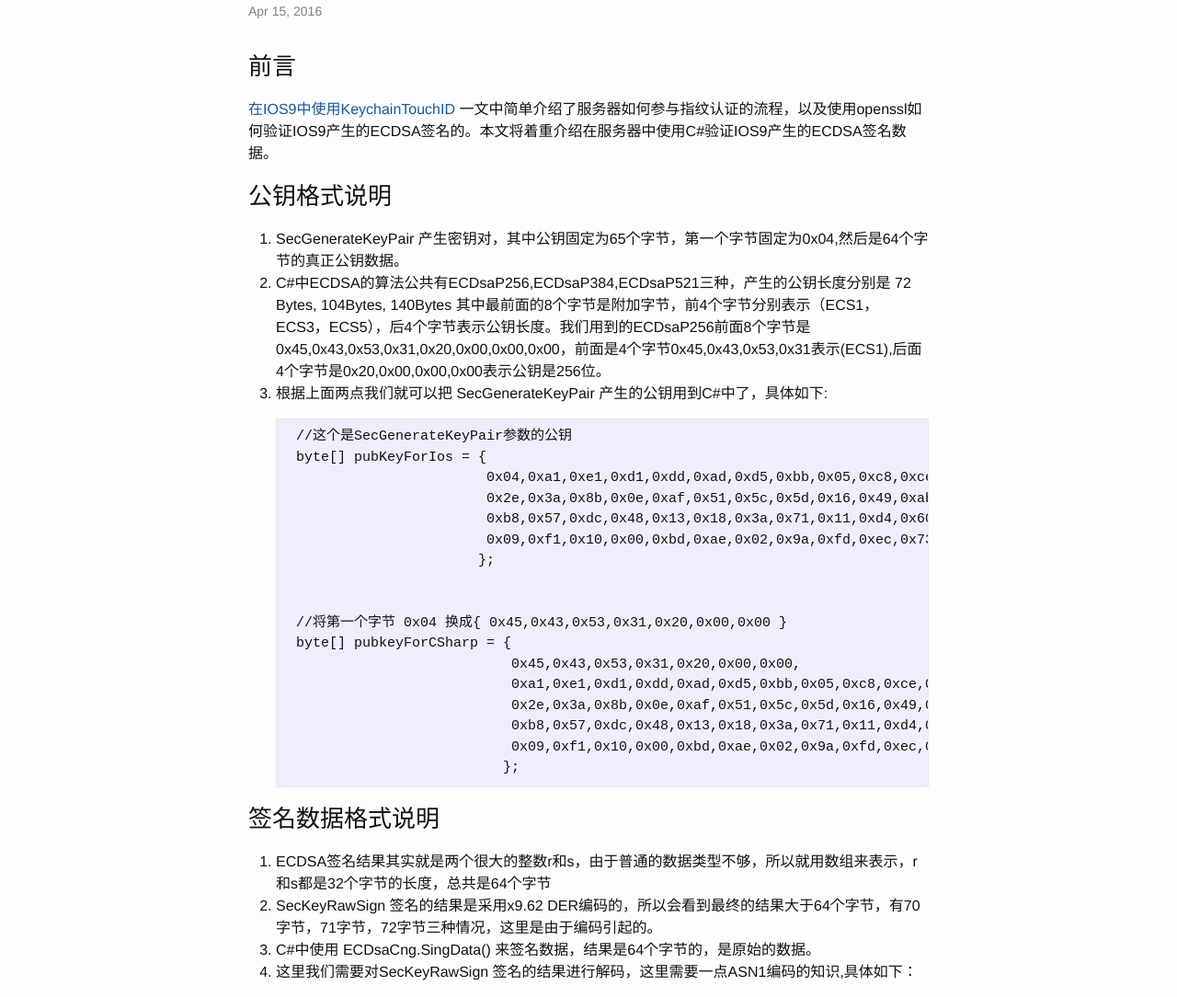
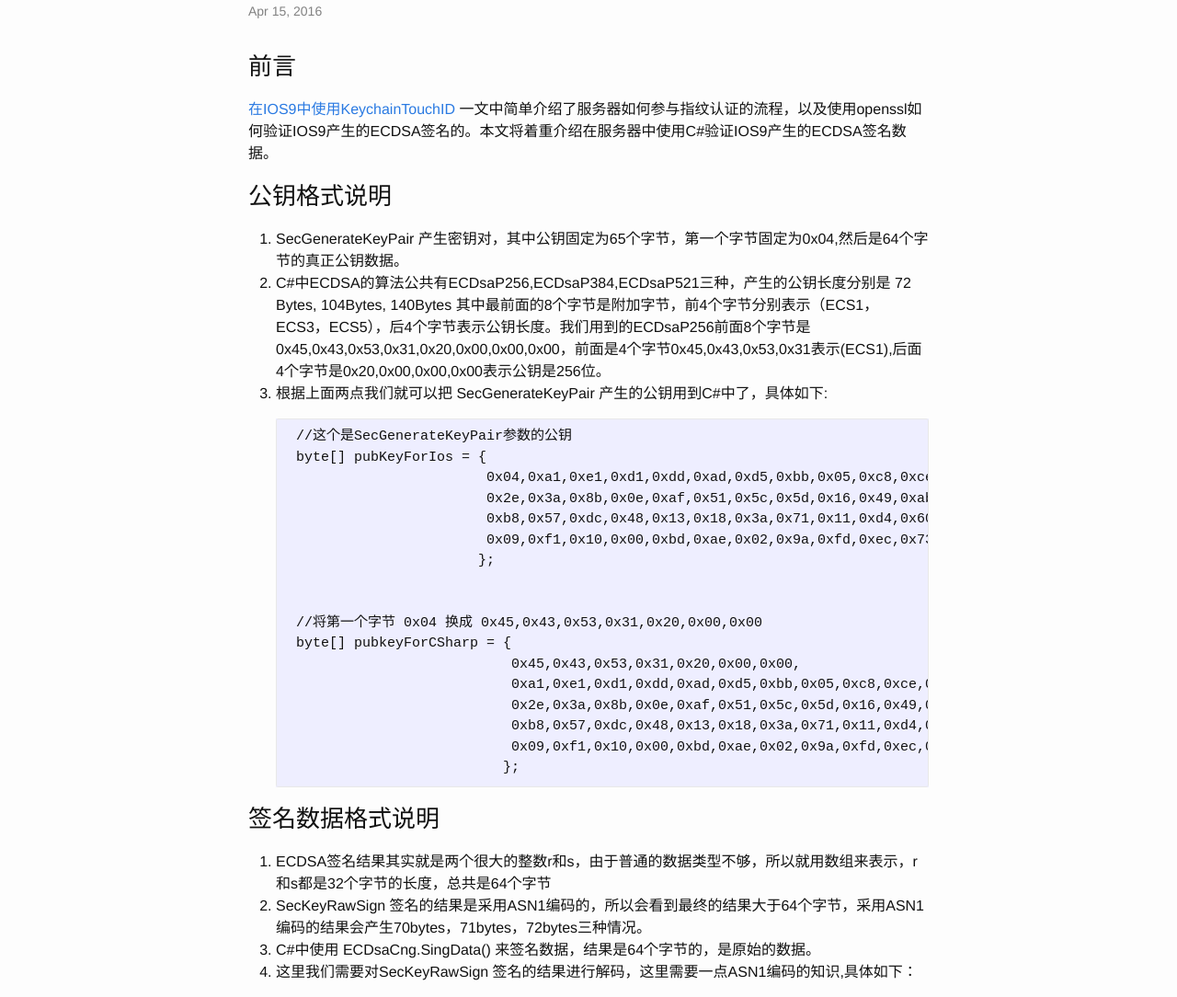
Before and after one commit to iDivines/iDivines.github.io, a Jekyll site: the page built from _posts/2016-04-15-C#-ECDSAVerify.markdown, in a window 1280 px wide. Shown: the part 147-1231 px from the top of the page at 92% size. Built offline with Jekyll 4.4.1, drawn with Linux system fonts in a browser that asks for light colours; comment, search, counter and statistics services are not loaded.

Commit message:
更新文章

```diff
--- a/_posts/2016-04-15-C#-ECDSAVerify.markdown
+++ b/_posts/2016-04-15-C#-ECDSAVerify.markdown
@@ -8,7 +8,7 @@ excerpt: 本文主要介绍了在C#中使用ECDsaCng验证IOS9产生的ECDSA签
 
 ### 前言
 
-[在IOS9中使用KeychainTouchID]() 一文中简单介绍了服务器如何参与指纹认证的流程，以及使用openssl如何验证IOS9产生的ECDSA签名的。本文将着重介绍在服务器中使用C#验证IOS9产生的ECDSA签名数据。
+[在IOS9中使用KeychainTouchID](http://idivines.com/develop/ios/2016/04/05/IOS9-KeychainTouchID.html) 一文中简单介绍了服务器如何参与指纹认证的流程，以及使用openssl如何验证IOS9产生的ECDSA签名的。本文将着重介绍在服务器中使用C#验证IOS9产生的ECDSA签名数据。
 
 ### 公钥格式说明
 
@@ -25,7 +25,7 @@ excerpt: 本文主要介绍了在C#中使用ECDsaCng验证IOS9产生的ECDSA签
 		                      };
 
 
-		//将第一个字节 0x04 换成{ 0x45,0x43,0x53,0x31,0x20,0x00,0x00 }
+		//将第一个字节 0x04 换成 0x45,0x43,0x53,0x31,0x20,0x00,0x00
 		byte[] pubkeyForCSharp = {
 								  0x45,0x43,0x53,0x31,0x20,0x00,0x00,
 								  0xa1,0xe1,0xd1,0xdd,0xad,0xd5,0xbb,0x05,0xc8,0xce,0x29,0x8c,0xe4,0x27,0x02,
@@ -38,7 +38,7 @@ excerpt: 本文主要介绍了在C#中使用ECDsaCng验证IOS9产生的ECDSA签
 ### 签名数据格式说明
 
 1. ECDSA签名结果其实就是两个很大的整数r和s，由于普通的数据类型不够，所以就用数组来表示，r和s都是32个字节的长度，总共是64个字节
-2. SecKeyRawSign 签名的结果是采用x9.62 DER编码的，所以会看到最终的结果大于64个字节，有70字节，71字节，72字节三种情况，这里是由于编码引起的。
+2. SecKeyRawSign 签名的结果是采用ASN1编码的，所以会看到最终的结果大于64个字节，采用ASN1编码的结果会产生70bytes，71bytes，72bytes三种情况。
 3. C#中使用 ECDsaCng.SingData() 来签名数据，结果是64个字节的，是原始的数据。
 4. 这里我们需要对SecKeyRawSign 签名的结果进行解码，这里需要一点ASN1编码的知识,具体如下：
 
```
